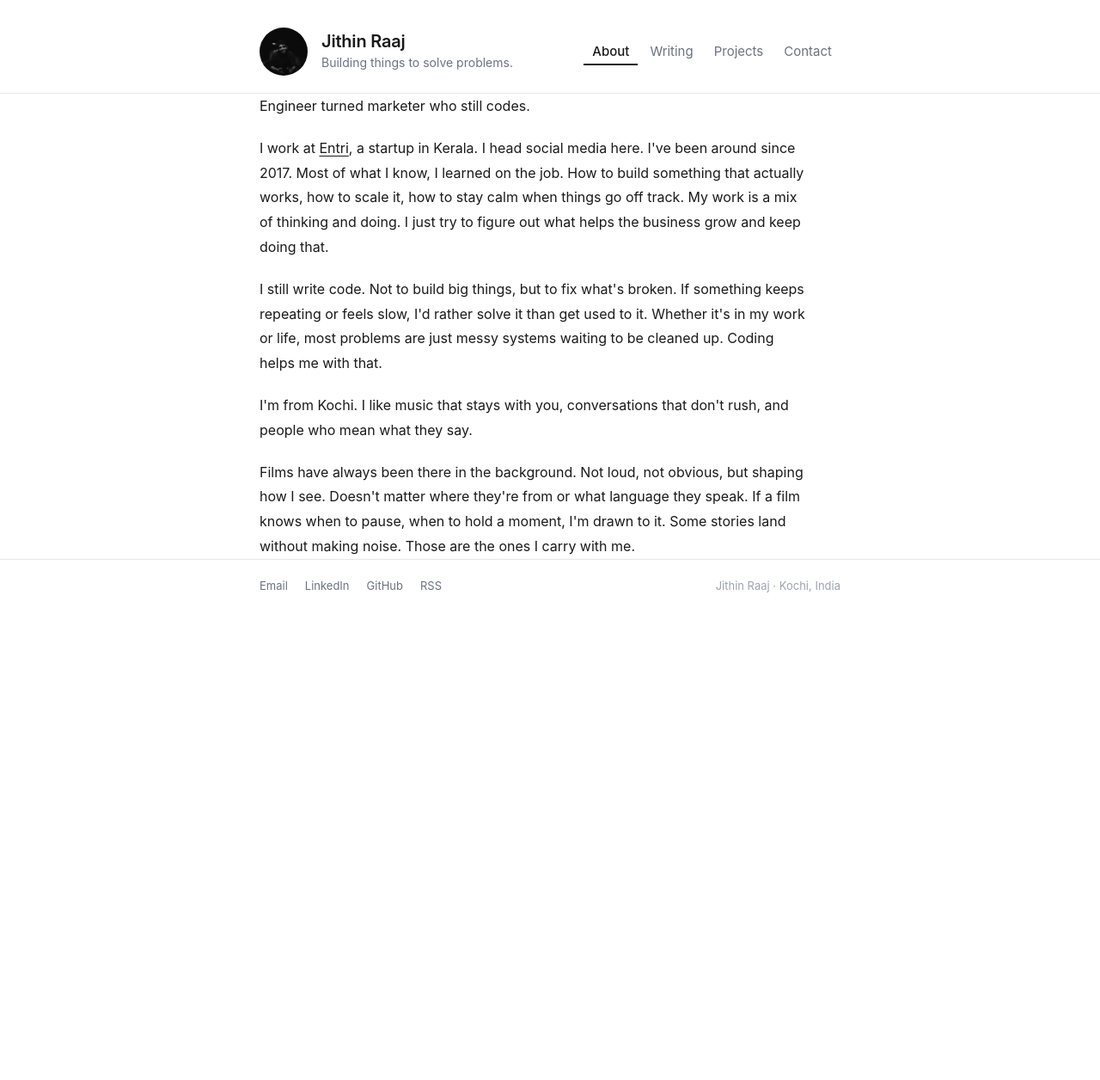
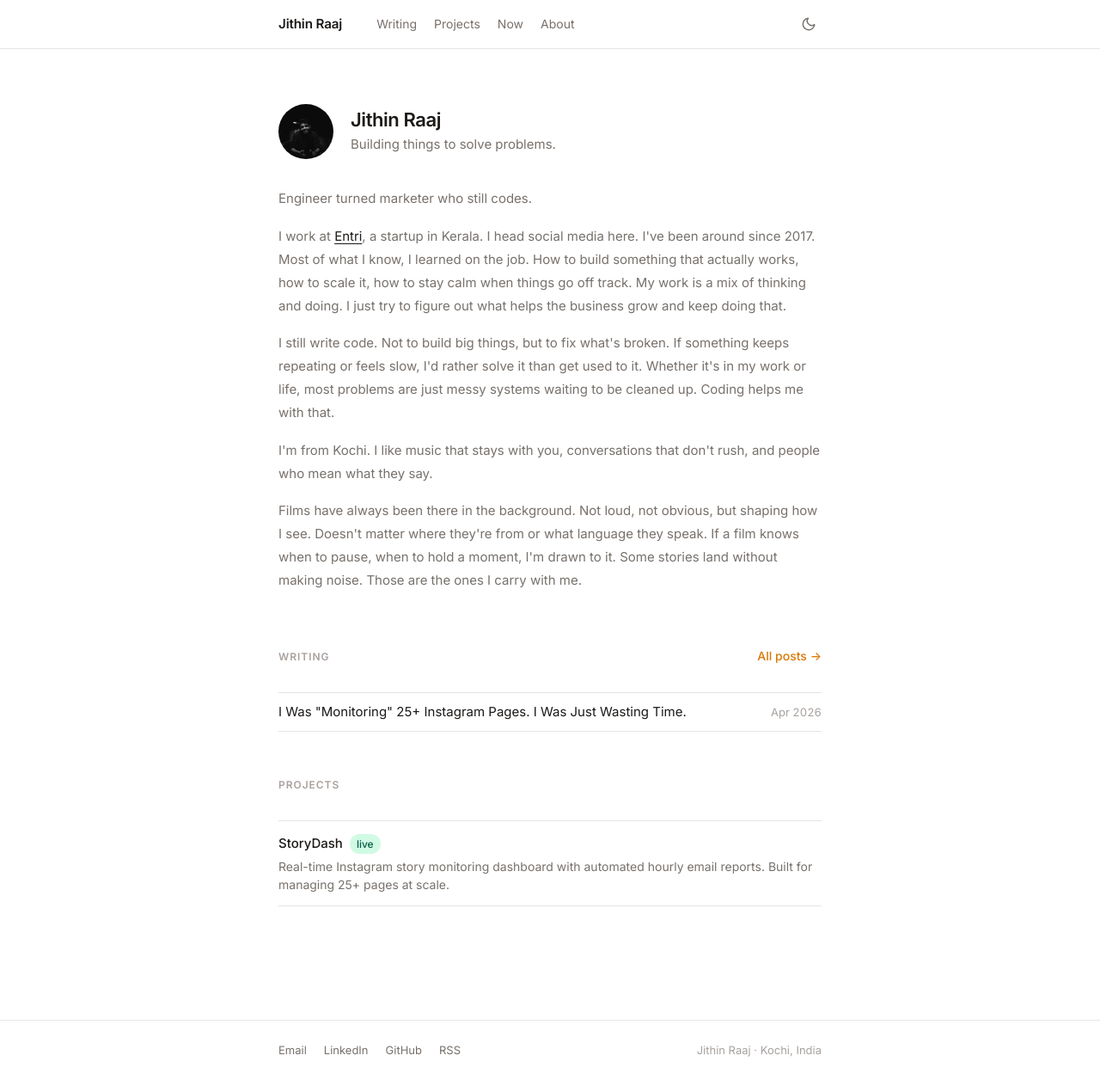
Before and after one commit to jithinrajtk/jithinrajtk.github.io, a Jekyll site: the page built from index.html, in a window 1280 px wide and 1256 px high. Shown: the whole window at 86% size. Built offline with Jekyll 4.4.1, drawn with Linux system fonts in a browser that asks for light colours.

Commit message:
Revert "Clean homepage, light mode only, separate writing/projects nav"
This reverts commit 3ee036c055ce45c9c246bc139745570b908506ea.

```diff
--- a/_includes/header.html
+++ b/_includes/header.html
@@ -1,20 +1,27 @@
 <header class="site-header">
-  <div class="container header-inner">
-    <div class="header-identity">
-      <a href="/" class="header-identity-link">
-        <img src="/assets/images/profile.png" alt="Jithin Raaj" class="profile-photo" />
-        <div>
-          <span class="site-name">Jithin Raaj</span>
-          <span class="site-tagline">Building things to solve problems.</span>
-        </div>
-      </a>
-    </div>
+  <div class="container">
+    <a href="/" class="site-logo">{{ site.title }}</a>
     <nav class="site-nav">
-      <a href="/" {% if page.url == '/' %}class="active"{% endif %}>About</a>
       <a href="/writing/" {% if page.url contains '/writing' or page.layout == 'post' %}class="active"{% endif %}>Writing</a>
       <a href="/projects/" {% if page.url contains '/projects' %}class="active"{% endif %}>Projects</a>
-      <a href="/contact/" {% if page.url == '/contact/' %}class="active"{% endif %}>Contact</a>
+      <a href="/now/" {% if page.url == '/now/' %}class="active"{% endif %}>Now</a>
+      <a href="/about/" {% if page.url == '/about/' %}class="active"{% endif %}>About</a>
     </nav>
+    <button class="theme-toggle" aria-label="Toggle dark mode" title="Toggle dark mode">
+      <svg class="icon-sun" xmlns="http://www.w3.org/2000/svg" width="18" height="18" viewBox="0 0 24 24" fill="none" stroke="currentColor" stroke-width="2" stroke-linecap="round" stroke-linejoin="round">
+        <circle cx="12" cy="12" r="5"></circle>
+        <line x1="12" y1="1" x2="12" y2="3"></line>
+        <line x1="12" y1="21" x2="12" y2="23"></line>
+        <line x1="4.22" y1="4.22" x2="5.64" y2="5.64"></line>
+        <line x1="18.36" y1="18.36" x2="19.78" y2="19.78"></line>
+        <line x1="1" y1="12" x2="3" y2="12"></line>
+        <line x1="21" y1="12" x2="23" y2="12"></line>
+        <line x1="4.22" y1="19.78" x2="5.64" y2="18.36"></line>
+        <line x1="18.36" y1="5.64" x2="19.78" y2="4.22"></line>
+      </svg>
+      <svg class="icon-moon" xmlns="http://www.w3.org/2000/svg" width="18" height="18" viewBox="0 0 24 24" fill="none" stroke="currentColor" stroke-width="2" stroke-linecap="round" stroke-linejoin="round">
+        <path d="M21 12.79A9 9 0 1 1 11.21 3 7 7 0 0 0 21 12.79z"></path>
+      </svg>
+    </button>
   </div>
-  <div class="header-divider"></div>
 </header>
--- a/_layouts/default.html
+++ b/_layouts/default.html
@@ -1,5 +1,5 @@
 <!DOCTYPE html>
-<html lang="en">
+<html lang="en" data-theme="light">
 <head>
   <meta charset="UTF-8" />
   <meta name="viewport" content="width=device-width, initial-scale=1.0" />
@@ -18,5 +18,6 @@
     {{ content }}
   </main>
   {% include footer.html %}
+  <script src="{{ '/assets/js/theme.js' | relative_url }}"></script>
 </body>
 </html>
--- a/assets/css/main.css
+++ b/assets/css/main.css
@@ -1,3 +1,39 @@
+/* ===========================
+   CSS Custom Properties
+   =========================== */
+
+:root {
+  --bg: #ffffff;
+  --bg-subtle: #f5f5f4;
+  --bg-hover: #eeeeec;
+  --text: #1c1917;
+  --text-muted: #78716c;
+  --text-faint: #a8a29e;
+  --border: #e7e5e4;
+  --link: #1c1917;
+  --accent: #d97706;
+  --accent-light: #fef3c7;
+  --tag-bg: #f5f5f4;
+  --tag-text: #57534e;
+  --code-bg: #f5f5f4;
+}
+
+[data-theme="dark"] {
+  --bg: #111110;
+  --bg-subtle: #1c1b1a;
+  --bg-hover: #262523;
+  --text: #e8e5e1;
+  --text-muted: #a8a29e;
+  --text-faint: #6b6560;
+  --border: #2a2825;
+  --link: #e8e5e1;
+  --accent: #f59e0b;
+  --accent-light: #292109;
+  --tag-bg: #1c1b1a;
+  --tag-text: #a8a29e;
+  --code-bg: #1c1b1a;
+}
+
 /* ===========================
    Reset & Base
    =========================== */
@@ -11,19 +47,32 @@
 html {
   font-size: 16px;
   -webkit-font-smoothing: antialiased;
+  -moz-osx-font-smoothing: grayscale;
 }
 
 body {
-  font-family: -apple-system, BlinkMacSystemFont, 'Segoe UI', Roboto, sans-serif;
-  background: #fff;
-  color: #1a1a1a;
+  font-family: 'Inter', -apple-system, BlinkMacSystemFont, 'Segoe UI', sans-serif;
+  background-color: var(--bg);
+  color: var(--text);
   line-height: 1.6;
+  transition: background-color 0.2s ease, color 0.2s ease;
   min-height: 100vh;
+  display: flex;
+  flex-direction: column;
+}
+
+main {
+  flex: 1;
 }
 
 a {
-  color: #1a1a1a;
+  color: var(--link);
   text-decoration: none;
+}
+
+a:hover {
+  text-decoration: underline;
+  text-underline-offset: 3px;
 }
 
 img {
@@ -37,9 +86,9 @@ img {
    =========================== */
 
 .container {
-  max-width: 740px;
+  max-width: 680px;
   margin: 0 auto;
-  padding: 0 32px;
+  padding: 0 24px;
 }
 
 /* ===========================
@@ -47,148 +96,171 @@ img {
    =========================== */
 
 .site-header {
-  padding-top: 32px;
+  border-bottom: 1px solid var(--border);
+  position: sticky;
+  top: 0;
+  background: var(--bg);
+  z-index: 100;
+  transition: background-color 0.2s ease;
 }
 
-.header-inner {
+.site-header .container {
   display: flex;
   align-items: center;
-  justify-content: space-between;
-  padding-bottom: 20px;
+  gap: 32px;
+  height: 56px;
 }
 
-.header-identity-link {
-  display: flex;
-  align-items: center;
-  gap: 16px;
+.site-logo {
+  font-weight: 600;
+  font-size: 0.95rem;
+  letter-spacing: -0.01em;
+  color: var(--text);
+  text-decoration: none;
+  flex-shrink: 0;
+}
+
+.site-logo:hover {
   text-decoration: none;
 }
 
+.site-nav {
+  display: flex;
+  gap: 4px;
+  flex: 1;
+}
+
+.site-nav a {
+  font-size: 0.875rem;
+  color: var(--text-muted);
+  text-decoration: none;
+  padding: 4px 8px;
+  border-radius: 6px;
+  transition: color 0.15s ease, background-color 0.15s ease;
+  font-weight: 400;
+}
+
+.site-nav a:hover {
+  color: var(--text);
+  background: var(--bg-hover);
+  text-decoration: none;
+}
+
+.site-nav a.active {
+  color: var(--text);
+  font-weight: 500;
+}
+
+.theme-toggle {
+  background: none;
+  border: none;
+  cursor: pointer;
+  color: var(--text-muted);
+  padding: 6px;
+  border-radius: 6px;
+  display: flex;
+  align-items: center;
+  justify-content: center;
+  transition: color 0.15s ease, background-color 0.15s ease;
+  flex-shrink: 0;
+}
+
+.theme-toggle:hover {
+  color: var(--text);
+  background: var(--bg-hover);
+}
+
+[data-theme="light"] .icon-moon { display: block; }
+[data-theme="light"] .icon-sun  { display: none;  }
+[data-theme="dark"]  .icon-sun  { display: block; }
+[data-theme="dark"]  .icon-moon { display: none;  }
+
+/* ===========================
+   Home Page
+   =========================== */
+
+.home {
+  padding: 64px 0 80px;
+}
+
+.home-intro {
+  margin-bottom: 64px;
+}
+
+.home-profile {
+  display: flex;
+  align-items: center;
+  gap: 20px;
+  margin-bottom: 32px;
+}
+
 .profile-photo {
-  width: 56px;
-  height: 56px;
+  width: 64px;
+  height: 64px;
   border-radius: 50%;
   object-fit: cover;
   flex-shrink: 0;
 }
 
-.site-name {
-  display: block;
-  font-size: 1.25rem;
+.home-name {
+  font-size: 1.375rem;
   font-weight: 600;
-  color: #1a1a1a;
-  letter-spacing: -0.01em;
+  letter-spacing: -0.02em;
   line-height: 1.2;
+  margin-bottom: 4px;
 }
 
-.site-tagline {
-  display: block;
-  font-size: 0.875rem;
-  color: #6b7280;
-  margin-top: 2px;
+.home-tagline {
+  font-size: 0.9375rem;
+  color: var(--text-muted);
 }
 
-.site-nav {
-  display: flex;
-  gap: 4px;
+.home-bio {
+  font-size: 0.9375rem;
+  color: var(--text-muted);
+  line-height: 1.8;
 }
 
-.site-nav a {
-  font-size: 0.9375rem;
-  color: #6b7280;
-  padding: 4px 10px;
-  border-radius: 6px;
-  text-decoration: none;
-  transition: color 0.15s;
+.home-bio p {
+  margin-bottom: 1.1em;
 }
 
-.site-nav a:hover {
-  color: #1a1a1a;
-}
-
-.site-nav a.active {
-  color: #1a1a1a;
-  font-weight: 500;
-  border-bottom: 2px solid #1a1a1a;
-  border-radius: 0;
-  padding-bottom: 2px;
-}
-
-.header-divider {
-  border-top: 1px solid #e5e7eb;
-}
-
-/* ===========================
-   Main content
-   =========================== */
-
-main {
-  padding: 40px 0 80px;
-}
-
-/* ===========================
-   Bio (homepage)
-   =========================== */
-
-.bio {
-  font-size: 1rem;
-  line-height: 1.8;
-  color: #1a1a1a;
-  max-width: 640px;
-}
-
-.bio p {
-  margin-bottom: 1.25em;
-}
-
-.bio p:last-child {
+.home-bio p:last-child {
   margin-bottom: 0;
 }
 
-.bio a {
-  color: #1a1a1a;
+.home-bio a {
+  color: var(--text);
   text-decoration: underline;
   text-underline-offset: 3px;
 }
 
-/* ===========================
-   Writing list
-   =========================== */
-
-.writing-page,
-.projects-page,
-.page {
-  padding: 0;
+.home-section {
+  margin-bottom: 52px;
 }
 
-.page-heading {
-  margin-bottom: 28px;
+.home-section-label {
+  font-size: 0.75rem;
+  font-weight: 600;
+  letter-spacing: 0.08em;
+  text-transform: uppercase;
+  color: var(--text-faint);
+  margin-bottom: 16px;
 }
 
-.page-heading h1 {
-  font-size: 1.125rem;
-  font-weight: 600;
-  margin-bottom: 4px;
+.home-section-more {
+  font-size: 0.875rem;
+  color: var(--accent);
+  text-decoration: none;
+  font-weight: 500;
 }
 
-.page-heading p {
-  font-size: 0.9375rem;
-  color: #6b7280;
+.home-section-more:hover {
+  text-decoration: underline;
+  text-underline-offset: 3px;
 }
 
-.post-year-group {
-  margin-bottom: 28px;
-}
-
-.post-year {
-  font-size: 0.75rem;
-  font-weight: 600;
-  letter-spacing: 0.07em;
-  text-transform: uppercase;
-  color: #9ca3af;
-  margin-bottom: 8px;
-}
-
+/* Post list on home */
 .post-list {
   list-style: none;
 }
@@ -199,17 +271,18 @@ main {
   align-items: baseline;
   gap: 16px;
   padding: 10px 0;
-  border-bottom: 1px solid #f3f4f6;
+  border-bottom: 1px solid var(--border);
 }
 
 .post-list-item:first-child {
-  border-top: 1px solid #f3f4f6;
+  border-top: 1px solid var(--border);
 }
 
 .post-list-title {
   font-size: 0.9375rem;
-  color: #1a1a1a;
+  color: var(--text);
   text-decoration: none;
+  flex: 1;
 }
 
 .post-list-title:hover {
@@ -219,17 +292,16 @@ main {
 
 .post-list-date {
   font-size: 0.8125rem;
-  color: #9ca3af;
+  color: var(--text-faint);
   flex-shrink: 0;
+  font-variant-numeric: tabular-nums;
 }
 
-/* ===========================
-   Project list
-   =========================== */
-
+/* Project cards on home */
 .project-list {
   display: flex;
   flex-direction: column;
+  gap: 0;
 }
 
 .project-card {
@@ -237,12 +309,21 @@ main {
   flex-direction: column;
   gap: 4px;
   padding: 14px 0;
-  border-bottom: 1px solid #f3f4f6;
+  border-bottom: 1px solid var(--border);
   text-decoration: none;
 }
 
 .project-card:first-child {
-  border-top: 1px solid #f3f4f6;
+  border-top: 1px solid var(--border);
+}
+
+.project-card:hover {
+  text-decoration: none;
+}
+
+.project-card:hover .project-card-title {
+  text-decoration: underline;
+  text-underline-offset: 3px;
 }
 
 .project-card-header {
@@ -254,44 +335,79 @@ main {
 .project-card-title {
   font-size: 0.9375rem;
   font-weight: 500;
-  color: #1a1a1a;
+  color: var(--text);
 }
 
-.project-card:hover .project-card-title {
+.project-card-desc {
+  font-size: 0.875rem;
+  color: var(--text-muted);
+  line-height: 1.5;
+}
+
+/* Now section on home */
+.now-snippet {
+  font-size: 0.9375rem;
+  color: var(--text-muted);
+  line-height: 1.7;
+}
+
+.now-snippet p + p {
+  margin-top: 12px;
+}
+
+.now-snippet a {
+  color: var(--text);
   text-decoration: underline;
   text-underline-offset: 3px;
 }
 
-.project-card-desc {
-  font-size: 0.875rem;
-  color: #6b7280;
-  line-height: 1.5;
+/* ===========================
+   Writing List Page
+   =========================== */
+
+.writing-page {
+  padding: 48px 0 80px;
 }
 
-.tag {
-  font-size: 0.7rem;
-  font-weight: 600;
-  letter-spacing: 0.04em;
-  text-transform: uppercase;
-  padding: 2px 8px;
-  border-radius: 100px;
-  background: #f3f4f6;
-  color: #6b7280;
+.page-heading {
+  margin-bottom: 32px;
 }
 
-.tag--live { background: #d1fae5; color: #065f46; }
-.tag--building { background: #fef3c7; color: #92400e; }
+.page-heading h1 {
+  font-size: 1.25rem;
+  font-weight: 600;
+  letter-spacing: -0.02em;
+  margin-bottom: 6px;
+}
+
+.page-heading p {
+  font-size: 0.9375rem;
+  color: var(--text-muted);
+}
+
+.post-year-group {
+  margin-bottom: 32px;
+}
+
+.post-year {
+  font-size: 0.75rem;
+  font-weight: 600;
+  letter-spacing: 0.08em;
+  text-transform: uppercase;
+  color: var(--text-faint);
+  margin-bottom: 8px;
+}
 
 /* ===========================
-   Blog post
+   Blog Post
    =========================== */
 
 .post {
-  padding: 0;
+  padding: 48px 0 80px;
 }
 
 .post-header {
-  margin-bottom: 36px;
+  margin-bottom: 40px;
 }
 
 .post-meta {
@@ -299,146 +415,211 @@ main {
   align-items: center;
   gap: 12px;
   font-size: 0.8125rem;
-  color: #9ca3af;
-  margin-bottom: 10px;
+  color: var(--text-faint);
+  margin-bottom: 12px;
 }
 
 .post-title {
-  font-size: 1.5rem;
+  font-size: 1.625rem;
   font-weight: 600;
-  letter-spacing: -0.02em;
-  line-height: 1.3;
+  letter-spacing: -0.025em;
+  line-height: 1.25;
   margin-bottom: 8px;
 }
 
 .post-subtitle {
-  font-size: 1rem;
-  color: #6b7280;
+  font-size: 1.0625rem;
+  color: var(--text-muted);
   line-height: 1.6;
 }
 
-.post-tags { display: flex; gap: 6px; }
-
 .post-footer {
-  margin-top: 48px;
-  padding-top: 20px;
-  border-top: 1px solid #e5e7eb;
+  margin-top: 56px;
+  padding-top: 24px;
+  border-top: 1px solid var(--border);
 }
 
 .back-link {
   font-size: 0.875rem;
-  color: #6b7280;
+  color: var(--text-muted);
 }
 
-.back-link:hover { color: #1a1a1a; }
+.back-link:hover {
+  color: var(--text);
+  text-decoration: underline;
+  text-underline-offset: 3px;
+}
+
+/* Tags */
+.post-tags {
+  display: flex;
+  gap: 6px;
+}
+
+.tag {
+  font-size: 0.75rem;
+  background: var(--tag-bg);
+  color: var(--tag-text);
+  padding: 2px 8px;
+  border-radius: 100px;
+  font-weight: 500;
+}
+
+.tag--live { background: #d1fae5; color: #065f46; }
+.tag--building { background: #fef3c7; color: #92400e; }
+[data-theme="dark"] .tag--live { background: #064e3b; color: #6ee7b7; }
+[data-theme="dark"] .tag--building { background: #292109; color: #fcd34d; }
 
 /* ===========================
-   Prose
+   Prose — blog post body
    =========================== */
 
 .prose {
   font-size: 0.9375rem;
   line-height: 1.8;
-  color: #1a1a1a;
+  color: var(--text);
 }
 
-.prose h2, .prose h3, .prose h4 {
+.prose h1,
+.prose h2,
+.prose h3,
+.prose h4 {
   font-weight: 600;
-  letter-spacing: -0.01em;
+  letter-spacing: -0.02em;
   line-height: 1.3;
   margin-top: 2em;
-  margin-bottom: 0.6em;
+  margin-bottom: 0.75em;
 }
 
-.prose h2 { font-size: 1.2rem; }
-.prose h3 { font-size: 1rem; }
+.prose h2 { font-size: 1.25rem; }
+.prose h3 { font-size: 1.0625rem; }
 
-.prose p { margin-bottom: 1.25em; }
-.prose p:last-child { margin-bottom: 0; }
+.prose p {
+  margin-bottom: 1.25em;
+}
+
+.prose p:last-child {
+  margin-bottom: 0;
+}
 
 .prose a {
-  color: #1a1a1a;
+  color: var(--text);
   text-decoration: underline;
   text-underline-offset: 3px;
-  text-decoration-color: #d1d5db;
+  text-decoration-color: var(--border);
 }
 
-.prose a:hover { text-decoration-color: #1a1a1a; }
+.prose a:hover {
+  text-decoration-color: var(--text);
+}
 
-.prose strong { font-weight: 600; }
-.prose em { font-style: italic; }
+.prose strong {
+  font-weight: 600;
+}
 
-.prose ul, .prose ol {
+.prose em {
+  font-style: italic;
+}
+
+.prose ul,
+.prose ol {
   padding-left: 1.5em;
   margin-bottom: 1.25em;
 }
 
-.prose li { margin-bottom: 0.4em; }
+.prose li {
+  margin-bottom: 0.4em;
+}
 
 .prose blockquote {
-  border-left: 3px solid #e5e7eb;
+  border-left: 3px solid var(--accent);
   padding-left: 1.25em;
   margin: 1.5em 0;
-  color: #6b7280;
+  color: var(--text-muted);
   font-style: italic;
 }
 
+.prose code {
+  font-family: 'SF Mono', 'Fira Code', monospace;
+  font-size: 0.875em;
+  background: var(--code-bg);
+  padding: 2px 6px;
+  border-radius: 4px;
+}
+
+.prose pre {
+  background: var(--bg-subtle);
+  border: 1px solid var(--border);
+  border-radius: 8px;
+  padding: 20px;
+  overflow-x: auto;
+  margin: 1.5em 0;
+}
+
+.prose pre code {
+  background: none;
+  padding: 0;
+}
+
 .prose img {
-  border-radius: 6px;
-  border: 1px solid #e5e7eb;
+  border-radius: 8px;
+  border: 1px solid var(--border);
   margin: 2em 0;
 }
 
 .prose hr {
   border: none;
-  border-top: 1px solid #e5e7eb;
-  margin: 2em 0;
+  border-top: 1px solid var(--border);
+  margin: 2.5em 0;
 }
 
-.prose code {
-  font-family: 'SF Mono', 'Fira Code', monospace;
-  font-size: 0.875em;
-  background: #f3f4f6;
-  padding: 2px 6px;
-  border-radius: 4px;
+/* ===========================
+   Page layout (About, Now)
+   =========================== */
+
+.page {
+  padding: 48px 0 80px;
 }
 
-.prose pre {
-  background: #f9fafb;
-  border: 1px solid #e5e7eb;
-  border-radius: 6px;
-  padding: 16px;
-  overflow-x: auto;
-  margin: 1.5em 0;
+.page-header {
+  margin-bottom: 36px;
 }
 
-.prose pre code { background: none; padding: 0; }
+.page-title {
+  font-size: 1.25rem;
+  font-weight: 600;
+  letter-spacing: -0.02em;
+  margin-bottom: 8px;
+}
+
+.page-description {
+  font-size: 0.9375rem;
+  color: var(--text-muted);
+}
 
 /* ===========================
-   Page (about, contact, now)
+   Projects Page
    =========================== */
 
-.page-title {
-  font-size: 1.125rem;
-  font-weight: 600;
-  margin-bottom: 24px;
+.projects-page {
+  padding: 48px 0 80px;
 }
-
-.page-content.prose { max-width: 580px; }
 
 /* ===========================
    Footer
    =========================== */
 
 .site-footer {
-  border-top: 1px solid #e5e7eb;
-  padding: 20px 0;
+  border-top: 1px solid var(--border);
+  padding: 24px 0;
+  margin-top: auto;
 }
 
 .site-footer .container {
   display: flex;
   justify-content: space-between;
   align-items: center;
+  gap: 16px;
 }
 
 .footer-links {
@@ -448,35 +629,48 @@ main {
 
 .footer-links a {
   font-size: 0.8125rem;
-  color: #6b7280;
+  color: var(--text-muted);
+  text-decoration: none;
 }
 
-.footer-links a:hover { color: #1a1a1a; }
+.footer-links a:hover {
+  color: var(--text);
+}
 
 .footer-copy {
   font-size: 0.8125rem;
-  color: #9ca3af;
+  color: var(--text-faint);
 }
 
 /* ===========================
    Responsive
    =========================== */
 
-@media (max-width: 600px) {
-  .container { padding: 0 20px; }
-
-  .header-inner {
-    flex-direction: column;
-    align-items: flex-start;
+@media (max-width: 640px) {
+  .site-header .container {
     gap: 16px;
-    padding-bottom: 16px;
   }
 
-  .site-nav { gap: 0; }
+  .site-nav {
+    gap: 0;
+  }
 
-  .site-nav a { padding: 4px 8px; font-size: 0.875rem; }
+  .site-nav a {
+    padding: 4px 6px;
+    font-size: 0.8125rem;
+  }
 
-  .post-title { font-size: 1.25rem; }
+  .home {
+    padding: 40px 0 60px;
+  }
+
+  .home-name {
+    font-size: 1.25rem;
+  }
+
+  .post-title {
+    font-size: 1.375rem;
+  }
 
   .site-footer .container {
     flex-direction: column;
@@ -488,4 +682,8 @@ main {
     flex-direction: column;
     gap: 2px;
   }
+
+  .post-list-date {
+    font-size: 0.75rem;
+  }
 }
--- a/index.html
+++ b/index.html
@@ -3,10 +3,54 @@ layout: default
 title: Jithin Raaj
 ---
 
-<div class="bio">
+<section class="home">
+  <div class="home-intro">
+    <div class="home-profile">
+      <img src="/assets/images/profile.png" alt="Jithin Raaj" class="profile-photo" />
+      <div>
+        <h1 class="home-name">Jithin Raaj</h1>
+        <p class="home-tagline">Building things to solve problems.</p>
+      </div>
+    </div>
+
+    <div class="home-bio">
       <p>Engineer turned marketer who still codes.</p>
       <p>I work at <a href="https://entri.app" target="_blank" rel="noopener">Entri</a>, a startup in Kerala. I head social media here. I've been around since 2017. Most of what I know, I learned on the job. How to build something that actually works, how to scale it, how to stay calm when things go off track. My work is a mix of thinking and doing. I just try to figure out what helps the business grow and keep doing that.</p>
       <p>I still write code. Not to build big things, but to fix what's broken. If something keeps repeating or feels slow, I'd rather solve it than get used to it. Whether it's in my work or life, most problems are just messy systems waiting to be cleaned up. Coding helps me with that.</p>
       <p>I'm from Kochi. I like music that stays with you, conversations that don't rush, and people who mean what they say.</p>
       <p>Films have always been there in the background. Not loud, not obvious, but shaping how I see. Doesn't matter where they're from or what language they speak. If a film knows when to pause, when to hold a moment, I'm drawn to it. Some stories land without making noise. Those are the ones I carry with me.</p>
     </div>
+  </div>
+
+  <div class="home-section">
+    <div style="display:flex; justify-content:space-between; align-items:baseline; margin-bottom:16px;">
+      <span class="home-section-label">Writing</span>
+      <a href="/writing/" class="home-section-more">All posts →</a>
+    </div>
+    <ul class="post-list">
+      {% for post in site.posts limit:5 %}
+      <li class="post-list-item">
+        <a href="{{ post.url | relative_url }}" class="post-list-title">{{ post.title }}</a>
+        <span class="post-list-date">{{ post.date | date: "%b %Y" }}</span>
+      </li>
+      {% endfor %}
+    </ul>
+  </div>
+
+  <div class="home-section" id="projects">
+    <div style="display:flex; justify-content:space-between; align-items:baseline; margin-bottom:16px;">
+      <span class="home-section-label">Projects</span>
+    </div>
+    <div class="project-list">
+      {% for project in site.projects %}
+      <a href="{{ project.url | relative_url }}" class="project-card">
+        <div class="project-card-header">
+          <span class="project-card-title">{{ project.title }}</span>
+          {% if project.status %}<span class="tag tag--{{ project.status }}">{{ project.status }}</span>{% endif %}
+        </div>
+        <p class="project-card-desc">{{ project.description }}</p>
+      </a>
+      {% endfor %}
+    </div>
+  </div>
+</section>
```
Also changed, not shown: contact.md (deleted, +0 -9 lines). Lines whose indentation alone changed are shown as unchanged.
